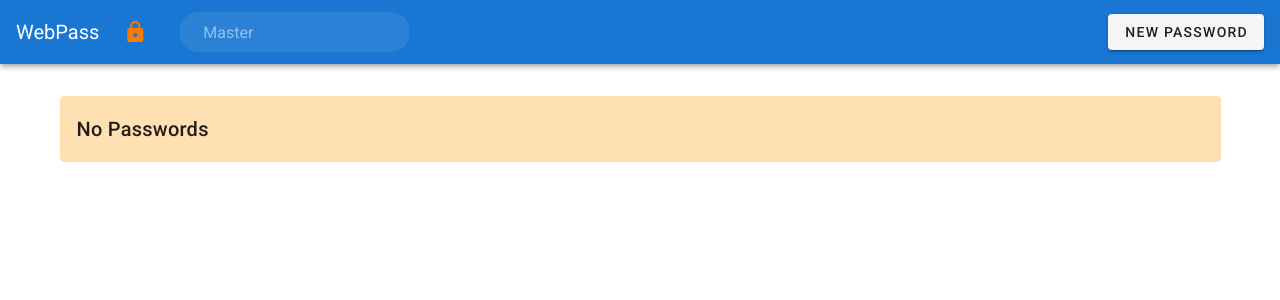
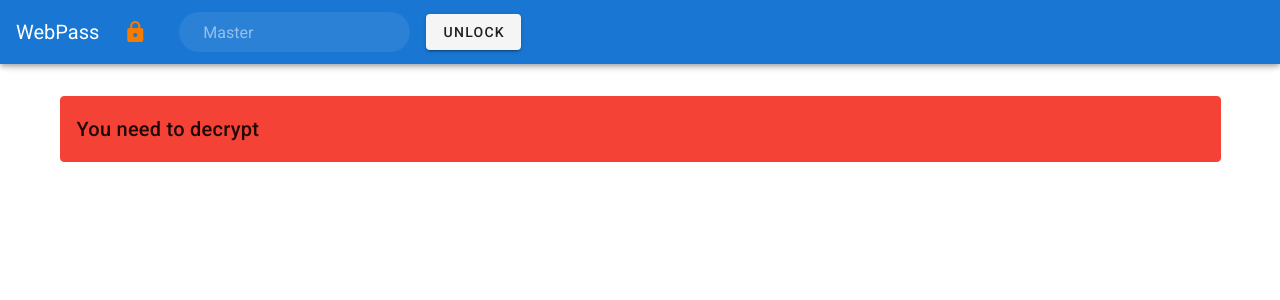
Before and after one commit to IasonArgyrakis/web-pass, a Vue app: page /#/ in a window 1280 px wide. Shown: the top 300 px of the page. Built offline with nearby package versions, Linux system fonts and the light colour scheme.

Commit message:
masterPassword field changes based on state  @bluestar

```diff
--- a/src/App.vue
+++ b/src/App.vue
@@ -6,9 +6,13 @@
 
         class="mb-3"
     >
-      <v-toolbar-title class="white--text" >WebPass</v-toolbar-title>
-      <v-btn plain to="/"> <v-icon color="orange darken-2" class="ml-2 ">mdi-lock</v-icon></v-btn>
+      <v-toolbar-title class="white--text">WebPass</v-toolbar-title>
+      <v-btn plain to="/">
+        <v-icon color="orange darken-2" class="ml-2 ">mdi-lock</v-icon>
+      </v-btn>
       <v-text-field
+          :disabled="getIsDecrypted"
+          :type="fieldType"
           hide-details
           placeholder="Master"
           filled
@@ -18,11 +22,11 @@
           single-line
           class="shrink mx-4"
           v-model="masterPassword"
-          @change="setMasterPassword()"
-      >
-      </v-text-field>
+      />
+      <v-btn v-show="!getIsDecrypted" @click="decrypt">Unlock</v-btn>
+
       <v-spacer></v-spacer>
-      <v-btn color="" to="/new-password">New Password</v-btn>
+      <v-btn v-show="getIsDecrypted" color="" to="/new-password">New Password</v-btn>
 
     </v-app-bar>
 
@@ -34,16 +38,36 @@
 
 <script>
 
+import {mapGetters, mapMutations} from "vuex";
+
 export default {
   name: 'App',
 
   data: () => ({
-    masterPassword:""
+    masterPassword: ""
   }),
-  methods:{
-    setMasterPassword(){
-      console.log(this.masterPassword)
+  methods: {
 
+    ...mapMutations({
+      setMasterPassword: "setMasterPassword"
+    }),
+    decrypt() {
+      this.setMasterPassword(this.masterPassword)
+      this.$root.$emit("masterPassUpdate")
+    },
+    encrypt() {
+    }
+  },
+  computed:{
+  ...mapGetters({
+      getIsDecrypted:"getIsDecrypted"
+    }),
+    fieldType(){
+      if(this.getIsDecrypted){
+        return "password"
+      }else {
+        return "text"
+      }
     }
   }
 };
--- a/src/components/ListPasswords.vue
+++ b/src/components/ListPasswords.vue
@@ -4,13 +4,19 @@
     <v-container>
       <v-row>
         <v-col cols="12">
-          <div v-show="hasNoPasswords">
+          <div v-show="!isDecrypted">
+            <v-card class="my-5 p-3 red " outlined>
+              <v-card-title>You need to decrypt</v-card-title>
+
+            </v-card>
+          </div>
+          <div v-show="hasNoPasswords&&isDecrypted">
             <v-card class="my-5 p-3 orange lighten-4" outlined>
               <v-card-title>No Passwords</v-card-title>
 
             </v-card>
           </div>
-          <div v-show="!hasNoPasswords" v-for="password in passwords" v-bind:key="password.name">
+          <div v-show="!hasNoPasswords&&isDecrypted" v-for="password in passwords" v-bind:key="password.name">
             <v-card class="my-5 pa-3 blue-grey lighten-4" outlined>
               <p>{{ password.name }}</p>
               <div v-for="(keyValue,keyName) in password" :key="keyName" class=" py-1   ">
@@ -43,25 +49,43 @@ export default {
   name: 'src-components-list-passwords',
   props: [],
   mounted() {
+    this.UpdateListener();
+    this.isDecrypted=this.getIsDecrypted()
     this.passwords = this.getPasswordList()
+
+
+
 
   },
   data() {
     return {
-      passwords: []
+      passwords: [],
+      isDecrypted:false
     }
   },
   methods: {
     ...mapGetters({
-      getPasswordList: "getPasswordList"
-    })
+      getPasswordList: "getPasswordList",
+      getIsDecrypted:"getIsDecrypted"
+    }),
+    UpdateListener(){
+      this.$root.$on("masterPassUpdate",()=>{
+        this.isDecrypted=this.getIsDecrypted()
+      })
+    }
 
   },
   computed: {
+
     hasNoPasswords(){
       return this.passwords.length===0
     },
 
+  },
+  watch:{
+    getIsDecrypted:{
+      deep:true,
+    }
   }
 }
 
--- a/src/store.js
+++ b/src/store.js
@@ -5,30 +5,43 @@ import CryptoJs from "crypto-js";
 Vue.use(Vuex)
 // Create a new store instance.
 const store = new Vuex.Store({
-    state () {
+    state() {
         return {
-            masterPassword:"",
+            isDecrypted: false,
+            masterPassword: "",
             PasswordList: []
         }
     },
-    getters:{
-        getPasswordList (state) {
+    getters: {
+        getPasswordList(state) {
             return state.PasswordList
-        }
+        },
+        getIsDecrypted(state) {
+            return state.isDecrypted;
+        },
     },
     mutations: {
-        savePassword (state,payload) {
-            let list=state.PasswordList
+
+        savePassword(state, payload) {
+            if (state.isDecrypted) {
+                let list = state.PasswordList
                 list.push(payload)
+            }else{window.alert("You need to set the master pass before you can save")}
         },
-        setMasterPassword(state,payload){
-            state.masterPassword=payload
+        setMasterPassword(state, payload) {
+            state.masterPassword = payload
+            state.isDecrypted = true
         },
-        savePasswordsList(state){
-              CryptoJs.AES.encrypt(state.PasswordList, state.masterPassword).toString()
-
+        savePasswordsList(state) {
+            if (state.isDecrypted) {
+                window.localStorage.setItem("Passlist", CryptoJs.AES.encrypt(state.PasswordList, state.masterPassword).toString())
+            } else {
+                window.alert("You have Not set a master password")
+            }
         }
 
     }
+
+
 })
 export default store
```
